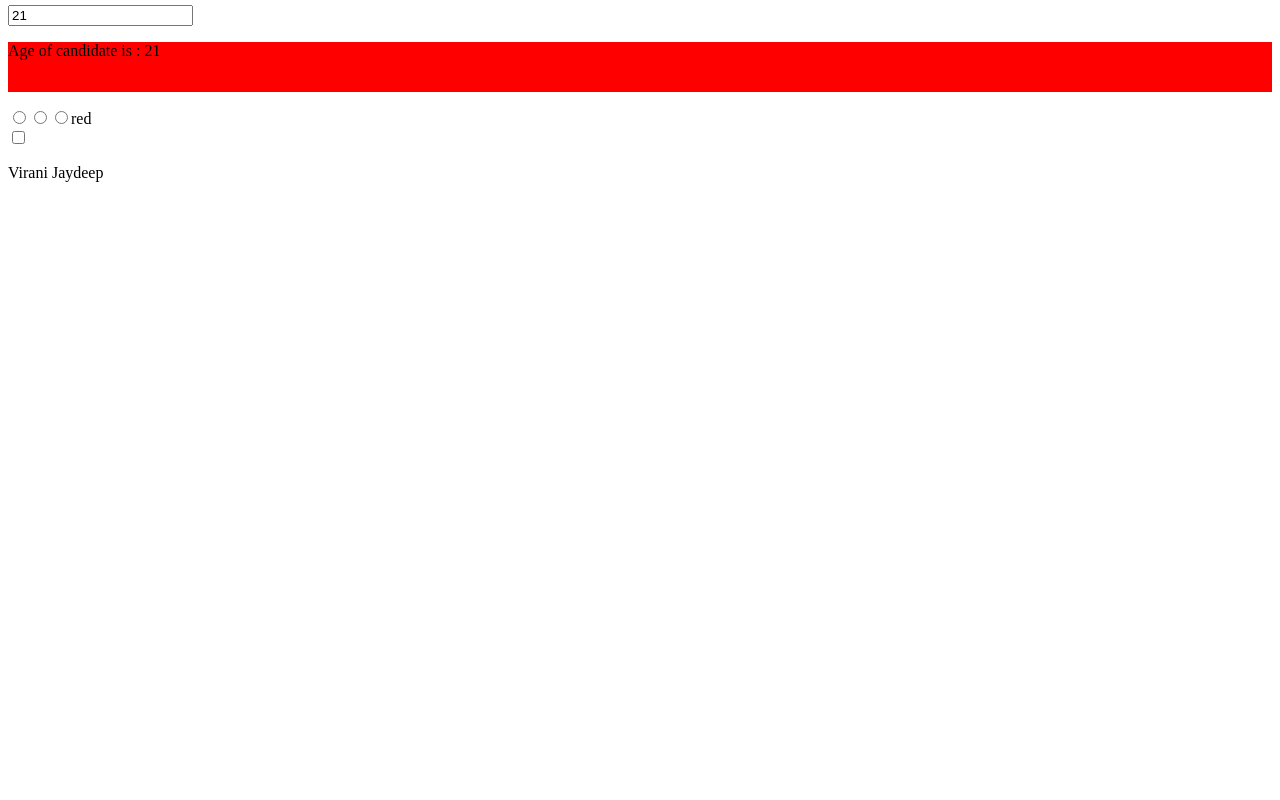
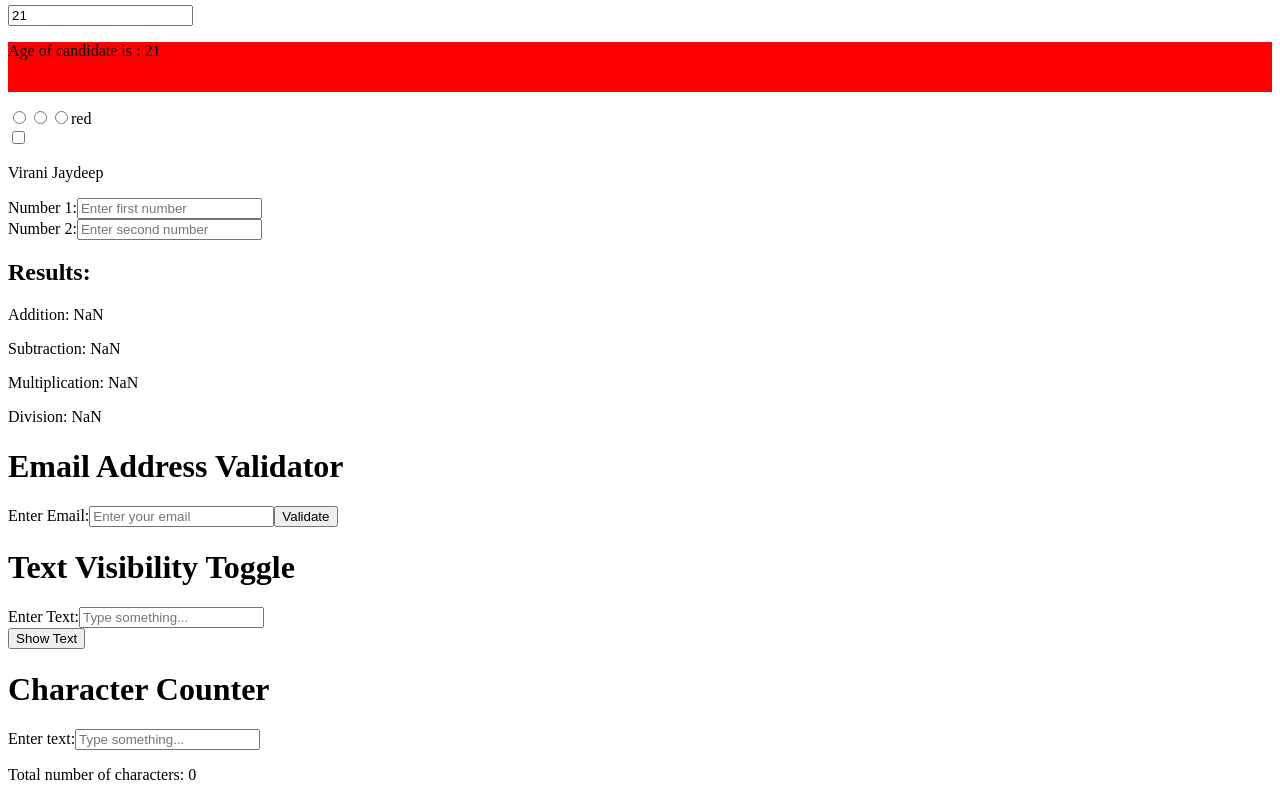
Before and after one commit to Jaydeep-Virani/demo, a React (Vite) app: page / in a window 1280 px wide. Shown: the part 442-1242 px from the top of the page. Before the commit the page ends 800 px from the top, so only its background shows below. Built offline with nearby package versions, Linux system fonts and the light colour scheme.

Commit message:
2:25 to 04:05 Exercies

```diff
--- /dev/null
+++ b/src/lec0601/exercies1.jsx
@@ -0,0 +1,47 @@
+// 1. create a react pure functional component
+// that will take 2 numbers and print
+// Additional, Subtraction, Multiplication, Division of those numbers
+import { useState } from "react";
+const Exercies1 = () => {
+  const [num1, setNum1] = useState('');
+  const [num2, setNum2] = useState('');
+  const num1Parsed = parseFloat(num1);
+  const num2Parsed = parseFloat(num2);
+  const add = num1Parsed + num2Parsed;
+  const subtract = num1Parsed - num2Parsed;
+  const multiply = num1Parsed * num2Parsed;
+  const divide = num2Parsed !== 0 ? num1Parsed / num2Parsed : 'Cannot divide by zero';
+
+  return (
+    <div>
+      <div>
+        <label>Number 1:</label>
+        <input
+          type="number"
+          value={num1}
+          onChange={(e)=> setNum1(e.target.value)}
+          placeholder="Enter first number"
+        />
+      </div>
+      <div>
+        <label>Number 2:</label>
+        <input
+          type="number"
+          value={num2}
+          onChange={(e)=> setNum2(e.target.value)}
+          placeholder="Enter second number"
+        />
+      </div>
+      <div>
+        <h2>Results:</h2>
+        <p></p>
+        <p>Addition: {add}</p>
+        <p>Subtraction: {subtract}</p>
+        <p>Multiplication: {multiply}</p>
+        <p>Division: {divide}</p>
+      </div>
+    </div>
+  );
+};
+
+export default Exercies1;
--- /dev/null
+++ b/src/lec0601/exercies2.jsx
@@ -0,0 +1,40 @@
+import { useState } from "react";
+
+const Exercies2 = () => {
+  const [email, setEmail] = useState('');
+  const [validationMessage, setValidationMessage] = useState('');
+
+  const validateEmail = (input) => {
+    const emailPattern = /^[a-zA-Z0-9._%+-]+@[a-zA-Z0-9.-]+\.[a-zA-Z]{2,}$/;
+    const isValid = emailPattern.test(input) && input.trim().length > 0;
+    if (isValid) {
+      setValidationMessage('Valid email address');
+    } else {
+      setValidationMessage('Invalid email address');
+    }
+  };
+  const handleSubmit = (e) => {
+    e.preventDefault();
+    validateEmail(email);
+  };
+
+  return (
+    <div>
+      <h1>Email Address Validator</h1>
+      <form onSubmit={handleSubmit}>
+        <label>
+          Enter Email:
+          <input
+            type="email"
+            value={email}
+            onChange={(e) => setEmail(e.target.value)}
+            placeholder="Enter your email"
+          />
+        </label>
+        <button type="submit">Validate</button>
+      </form>
+      <p>{validationMessage}</p>
+    </div>
+  );
+};
+export default Exercies2;
--- /dev/null
+++ b/src/lec0601/exercies3.jsx
@@ -0,0 +1,37 @@
+// 3. create a react
+// that will toggle the visibility of the text written by user
+// take one text box and one button, button will toggle the visibility
+// when text is visible, button text should be "Hide" text
+// when text is hidden, button text should be "Show" text
+import { useState } from 'react';
+
+const Exercies3 = () => {
+  const [text, setText] = useState('');
+  const [isTextVisible, setIsTextVisible] = useState(false);
+
+  const toggleVisibility = () => {
+    setIsTextVisible(!isTextVisible);
+  };
+
+  return (
+    <div>
+      <h1>Text Visibility Toggle</h1>
+      <label>
+        Enter Text:
+        <input
+          type="text"
+          value={text}
+          onChange={(e)=> setText(e.target.value)}
+          placeholder="Type something..."
+        />
+      </label>
+      <br />
+      <button onClick={toggleVisibility}>
+        {isTextVisible ? 'Hide Text' : 'Show Text'}
+      </button>
+      <br />
+      {isTextVisible && <p>{text}</p>}
+    </div>
+  );
+};
+export default Exercies3;
--- /dev/null
+++ b/src/lec0601/exercies4.jsx
@@ -0,0 +1,22 @@
+import { useState } from 'react';
+
+const Exercies4 = () => {
+  const [text, setText] = useState('');
+  return (
+    <div>
+      <h1>Character Counter</h1>
+      <label>
+        Enter text:
+        <input
+          type="text"
+          value={text}
+          onChange={(e)=> setText(e.target.value)}
+          placeholder="Type something..."
+        />
+      </label>
+      <p>Total number of characters: {text.length}</p>
+    </div>
+  );
+};
+
+export default Exercies4;
--- a/src/main.jsx
+++ b/src/main.jsx
@@ -4,6 +4,10 @@ import Stateexmp from "./lec2612/stateexmp";
 import StateMani from "./lec2612/statemani";
 import IterableExample from "./lec2612/objiter";
 import Stateexmps from "./lec0201/stateexmp";
+import Exercies1 from "./lec0601/exercies1";
+import Exercies2 from "./lec0601/exercies2";
+import Exercies3 from "./lec0601/exercies3";
+import Exercies4 from "./lec0601/exercies4";
 createRoot(document.getElementById('root')).render(
   <div>
     <MyComponent />
@@ -11,5 +15,9 @@ createRoot(document.getElementById('root')).render(
     <StateMani />
     <IterableExample />
     <Stateexmps />
+    <Exercies1 />
+    <Exercies2 />
+    <Exercies3 />
+    <Exercies4 />
   </div>
 );
```
